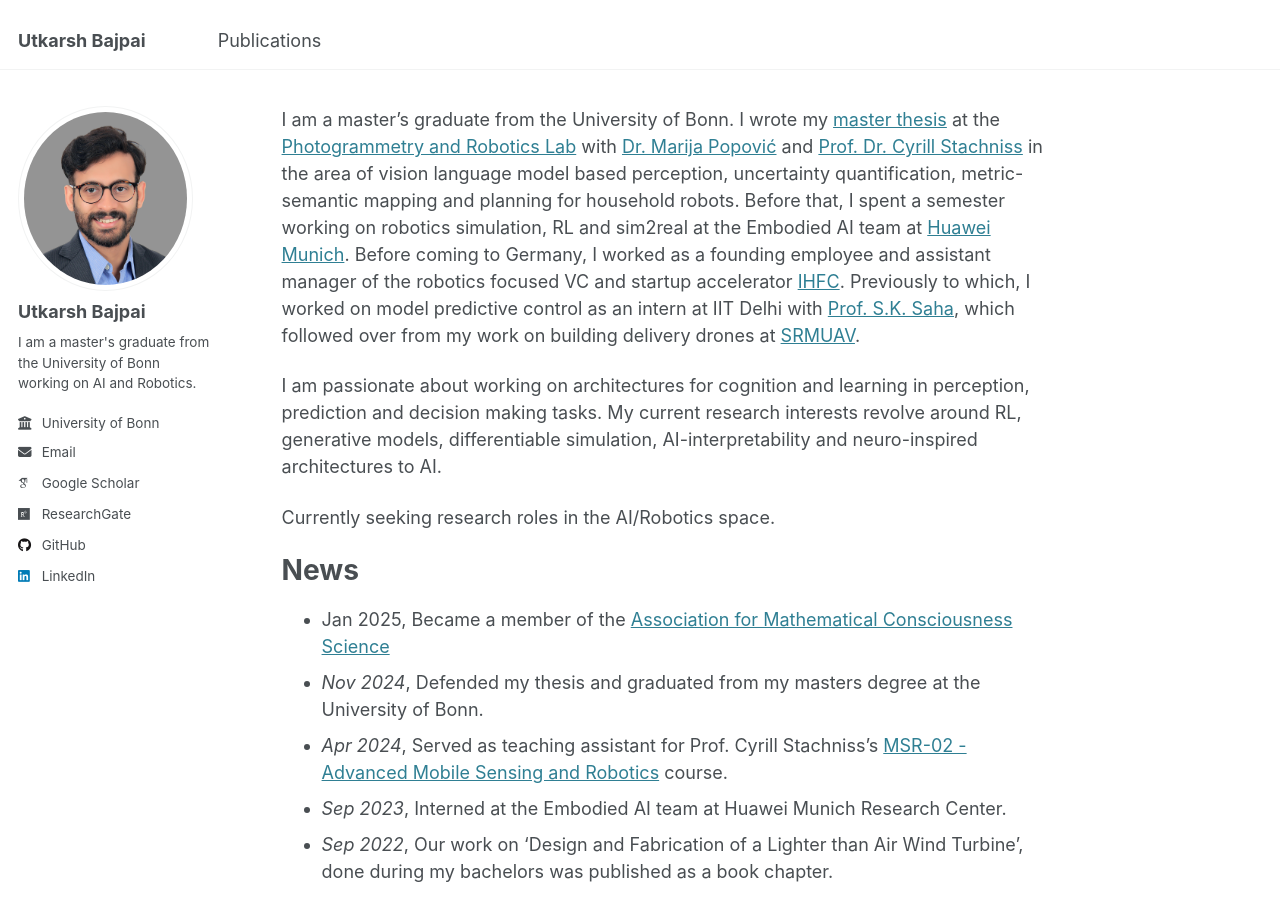
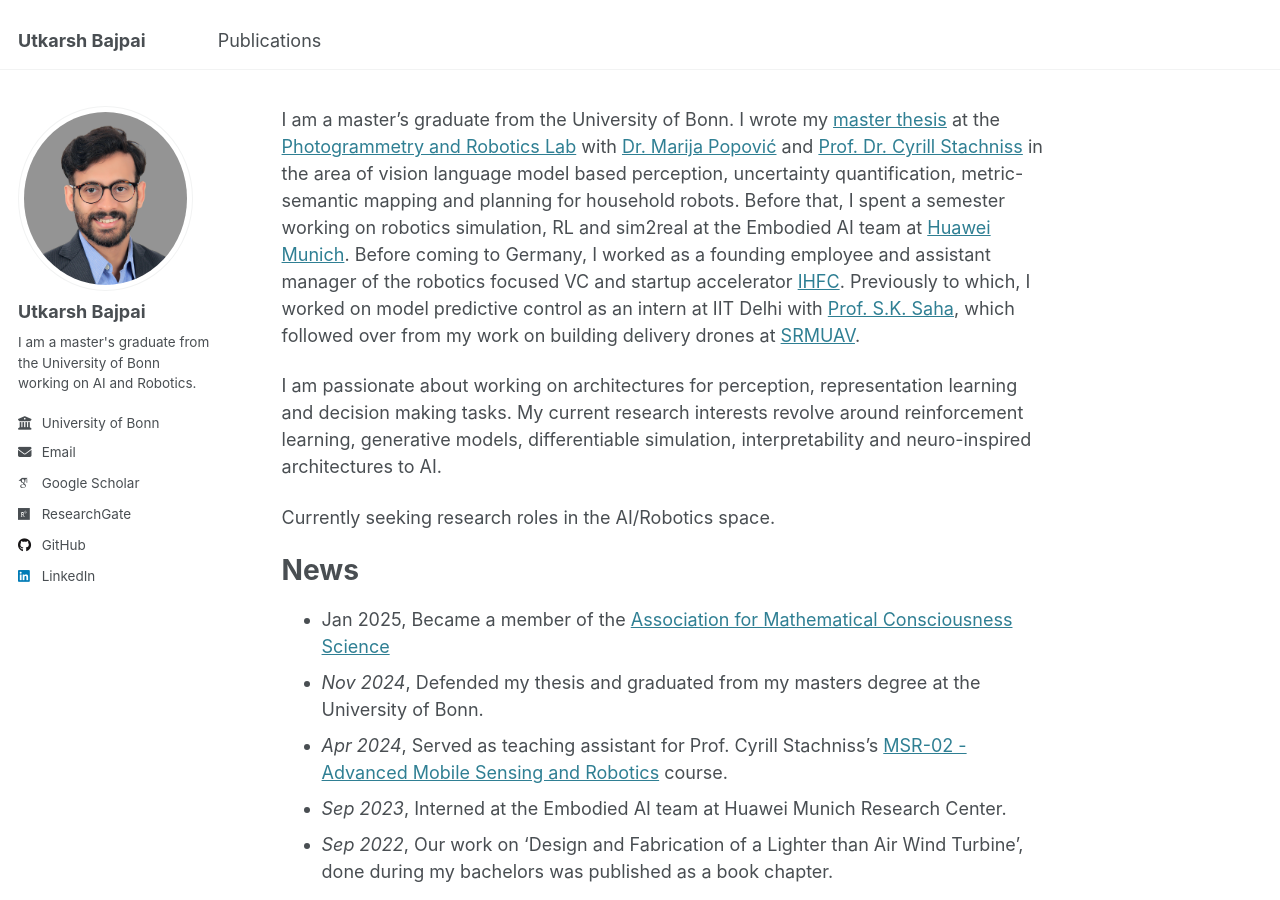
Before and after one commit to baj31415/baj31415.github.io, a Jekyll site: the page built from _pages/about.md, in a window 1280 px wide and 900 px high. Built offline with Jekyll 4.4.1, drawn with Linux system fonts in a browser that asks for light colours; some web fonts are replaced.

Commit message:
updated about

```diff
--- a/_pages/about.md
+++ b/_pages/about.md
@@ -9,7 +9,7 @@ redirect_from:
 
 I am a master's graduate from the University of Bonn. I wrote my [master thesis](http://baj31415.github.io/files/2024bajpaimsc.pdf) at the [Photogrammetry and Robotics Lab](https://www.ipb.uni-bonn.de/index.html) with [Dr. Marija Popović](https://scholar.google.com/citations?hl=en&user=XON8iQoAAAAJ&view_op=list_works&sortby=pubdate) and [Prof. Dr. Cyrill Stachniss](https://scholar.google.com/citations?hl=en&user=8vib2lAAAAAJ&view_op=list_works&sortby=pubdate) in the area of vision language model based perception, uncertainty quantification, metric-semantic mapping and planning for household robots. Before that, I spent a semester working on robotics simulation, RL and sim2real at the Embodied AI team at [Huawei Munich](https://huaweiresearchcentergermanyaustria.teamtailor.com/departments/intelligent-cloud-technologies-laboratory). Before coming to Germany, I worked as a founding employee and assistant manager of the robotics focused VC and startup accelerator [IHFC](https://www.ihfc.co.in/). Previously to which, I worked on model predictive control as an intern at IIT Delhi with [Prof. S.K. Saha](https://scholar.google.co.in/citations?hl=en&user=9Td4hFMAAAAJ&view_op=list_works&sortby=pubdate), which followed over from my work on building delivery drones at [SRMUAV](https://www.youtube.com/@srmuav3921).
 
-I am passionate about working on architectures for cognition and learning in perception, prediction and decision making tasks. My current research interests revolve around RL, generative models, differentiable simulation, AI-interpretability and neuro-inspired architectures to AI.
+I am passionate about working on architectures for perception, representation learning and decision making tasks. My current research interests revolve around reinforcement learning, generative models, differentiable simulation, interpretability and neuro-inspired architectures to AI.
 
 Currently seeking research roles in the AI/Robotics space.
 
```
